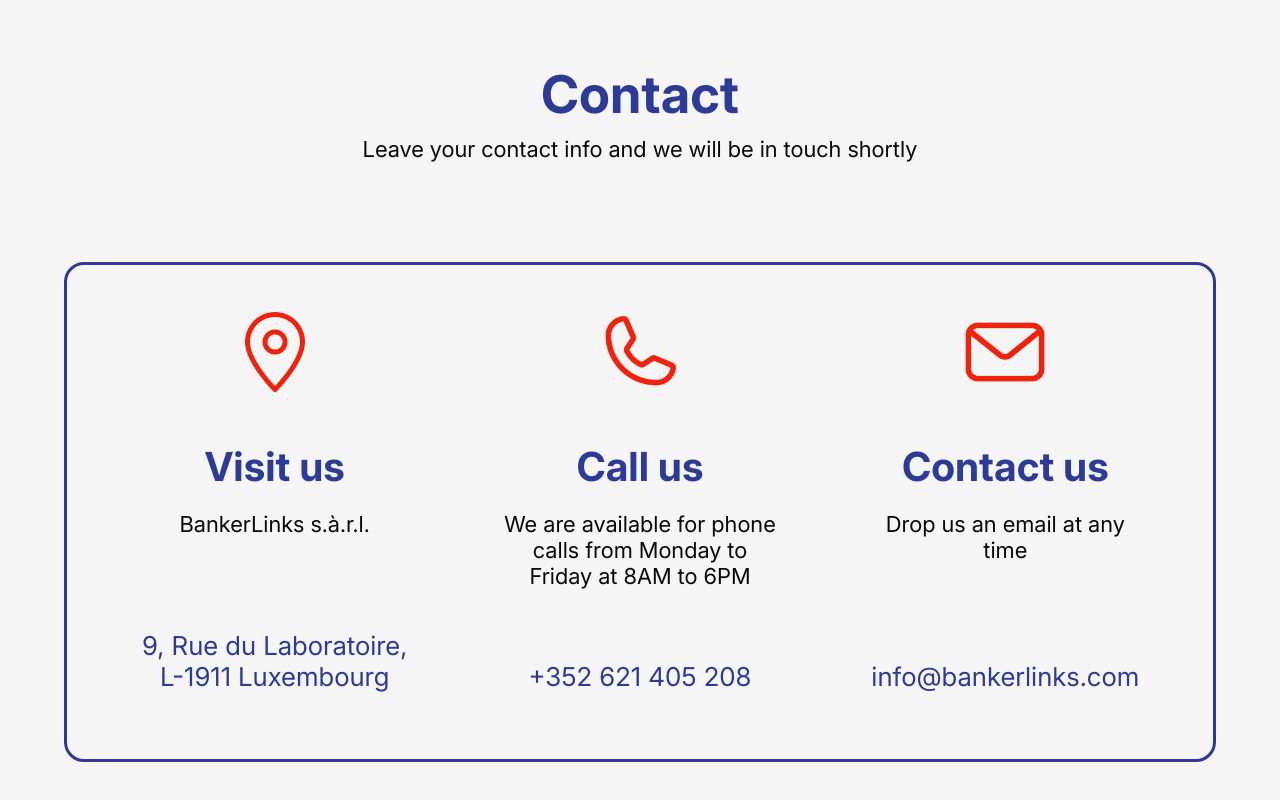
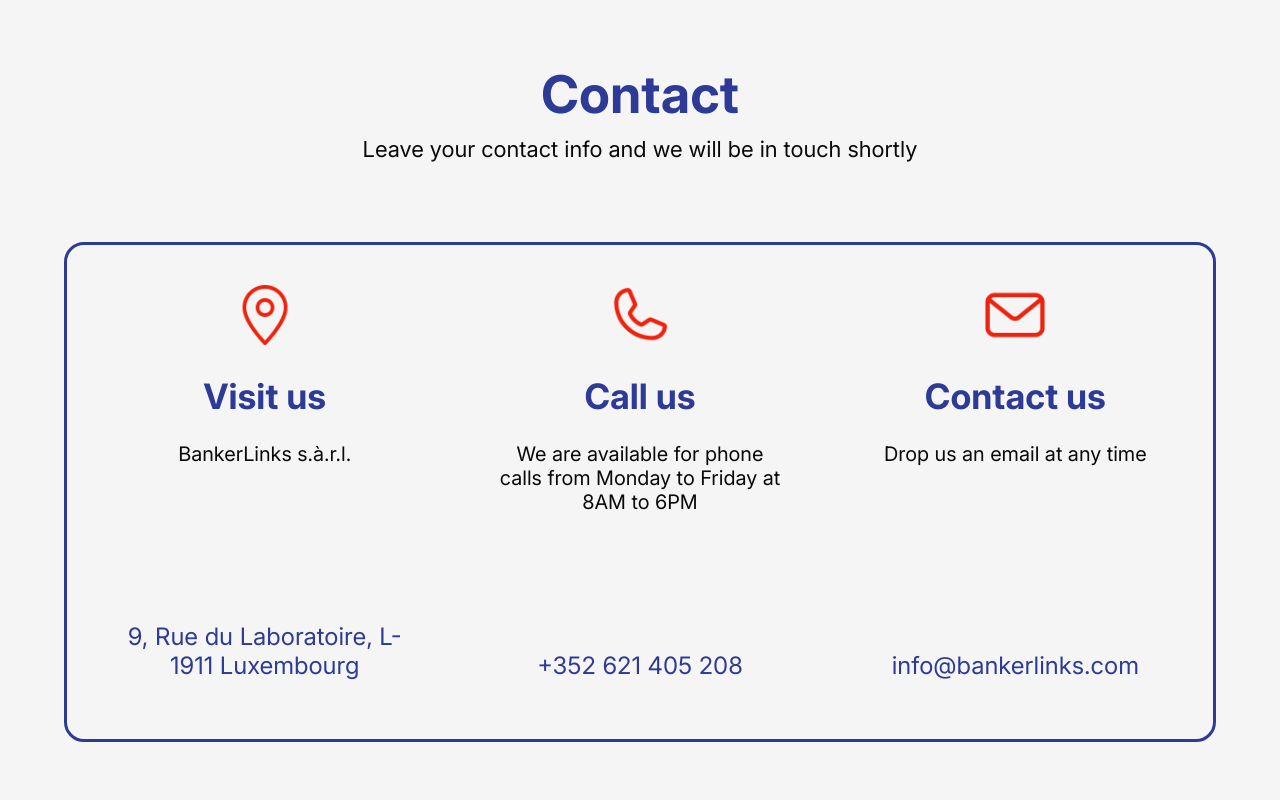
Before and after one commit to VKrivkov/BankerLinks, a React (Vite) app in the folder bankerlinks/: page / in a window 1280 px wide. Shown: the part 3603-4403 px from the top of the page. Built offline with nearby package versions, Linux system fonts and the light colour scheme.

Commit message:
RWD finsih

```diff
--- a/bankerlinks/src/components/ContactCard/ContactCard.css
+++ b/bankerlinks/src/components/ContactCard/ContactCard.css
@@ -6,7 +6,7 @@
     align-items: center;
     color: #090909;
     text-align: center;
-    height: 400px;
+    height: 415px;
     justify-content: space-between;
 }
 
@@ -19,14 +19,14 @@
 }
 
 .contact-card-icon{
-    width: 80px;
+    width: 70px;
 }
 
 .contact-card-text h5{
     color: #2D3B97;
     font-size: 40px;
     font-weight: 600;
-    margin-top: 50px;
+    margin-top: 40px;
 }
 
 .contact-card-text p{
@@ -34,3 +34,82 @@
     font-size: 22px;
     font-weight: 400;
 }
+
+
+@media (max-width: 1290px){
+
+    .contact-card-text h5{
+        font-size: 35px;
+        margin-top: 30px;
+    }
+    .contact-card-container p{
+        font-size: 24px;
+    }
+    .contact-card-text p{
+        padding-top: 25px;
+        font-size: 20px;
+    }
+    .contact-card-icon{
+        width: 60px;
+    }
+
+}
+
+
+@media (max-width: 1080px){
+
+    .contact-card-container p{
+        padding: 0px;
+    }
+    .contact-card-text p{
+        padding: 10px 20px 20px 20px;
+    }
+    .contact-card-container{
+        height: auto;
+        width: auto;
+    }
+
+}
+
+
+@media (max-width: 860px){
+    .contact-card-text h5{
+        font-size: 30px;
+        margin-top: 20px;
+
+    }
+
+    .contact-card-container p{
+        font-size: 22px;
+    }
+
+    .contact-card-text p{
+        font-size: 18px;
+    }
+
+    .contact-card-icon{
+        width: 50px;
+    }
+
+}
+
+
+
+@media (max-width: 550px){
+    .contact-card-text h5{
+        font-size: 25px;
+    }
+
+    .contact-card-container p{
+        font-size: 20px;
+    }
+    .contact-card-text p{
+        font-size: 16px;
+    }
+
+
+    .contact-card-icon{
+        width: 40px;
+    }
+
+}
--- a/bankerlinks/src/screens/Contact/Contact.css
+++ b/bankerlinks/src/screens/Contact/Contact.css
@@ -1,5 +1,5 @@
 .contacts-container{
-    margin: 100px 5vw 100px 5vw;
+    margin: 100px 5vw;
     display: flex;
     flex-direction: row;
     height: 500px;
@@ -7,6 +7,48 @@
     justify-content: space-evenly;
     border-radius: 20px;
     border: 3px solid #2D3B97;
-    padding: 50px;
+    padding: 35px;
     gap: 50px;
 }
+
+
+@media (max-width: 1600px){
+    .contacts-container{
+        margin: 80px 5vw;
+    }
+}
+
+@media (max-width: 1290px){
+
+
+
+}
+
+@media (max-width: 1080px){
+
+    .contacts-container{
+        margin: 60px 5vw;
+    }
+
+    .contacts-container{
+        display: flex;
+        flex-direction: column;
+        align-items: center;
+        gap: 60px;
+        height: 100%;
+
+    }
+}
+
+
+@media (max-width: 550px){
+
+    .contacts-container{
+        margin: 40px 5vw;
+    }
+
+
+    .contacts-container{
+        gap: 50px;
+    }
+}
--- a/bankerlinks/src/screens/Team/Team.css
+++ b/bankerlinks/src/screens/Team/Team.css
@@ -6,7 +6,7 @@
     width: 100%;
     height: 500px;
     border-radius: 20px;
-    margin-top: 80px;
+    margin-top: 100px;
     object-fit: cover;
     object-position: 0px 0px;
 
@@ -15,9 +15,9 @@
 .member-container{
     display: grid;
     grid-template-columns: repeat(2, 1fr);
-    row-gap: 80px;
+    row-gap: 100px;
     column-gap: 200px;
-    padding: 80px 0px 0px 0px;
+    padding: 100px 0px 0px 0px;
 }
 
 
@@ -25,6 +25,13 @@
 @media (max-width: 1600px){
     .team-container{
         padding: 0 5vw 100px 5vw;
+    }
+    .member-container{
+        row-gap: 80px;
+        padding: 80px 0px 0px 0px;
+    }
+    .team-image{
+        margin-top: 80px;
     }
 }
 
@@ -80,13 +87,13 @@
     }
 
     .team-image{
-        margin-top: 35px;
+        margin-top: 40px;
         height: 200px;
 
     }
 
     .member-container{
-        gap: 35px;
-        padding: 35px 0px 0px 0px;
+        gap: 50px;
+        padding: 50px 0px 0px 0px;
     }
 }
```
